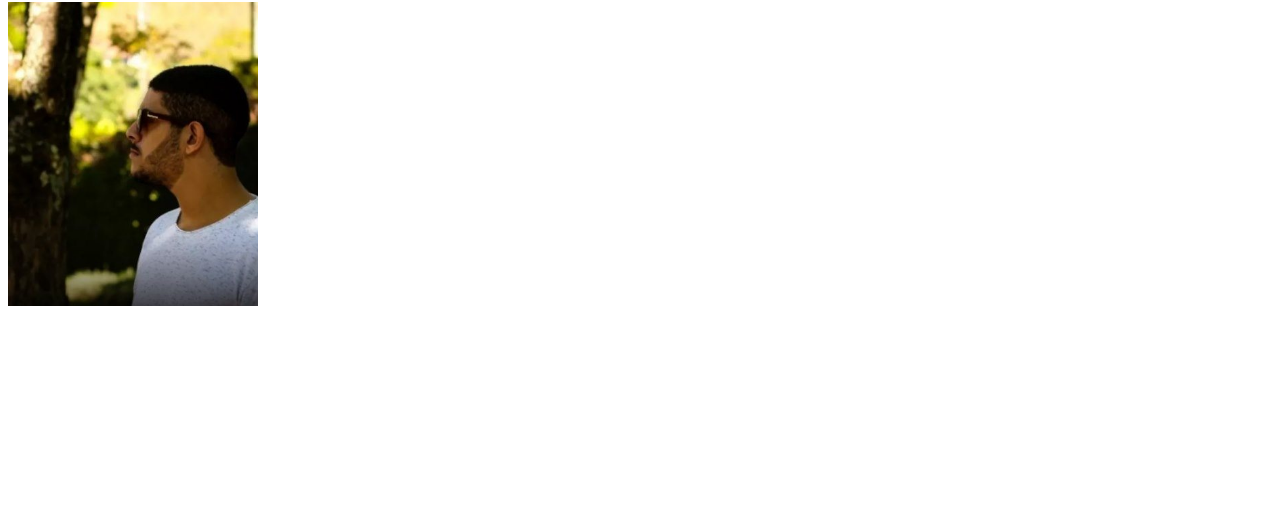
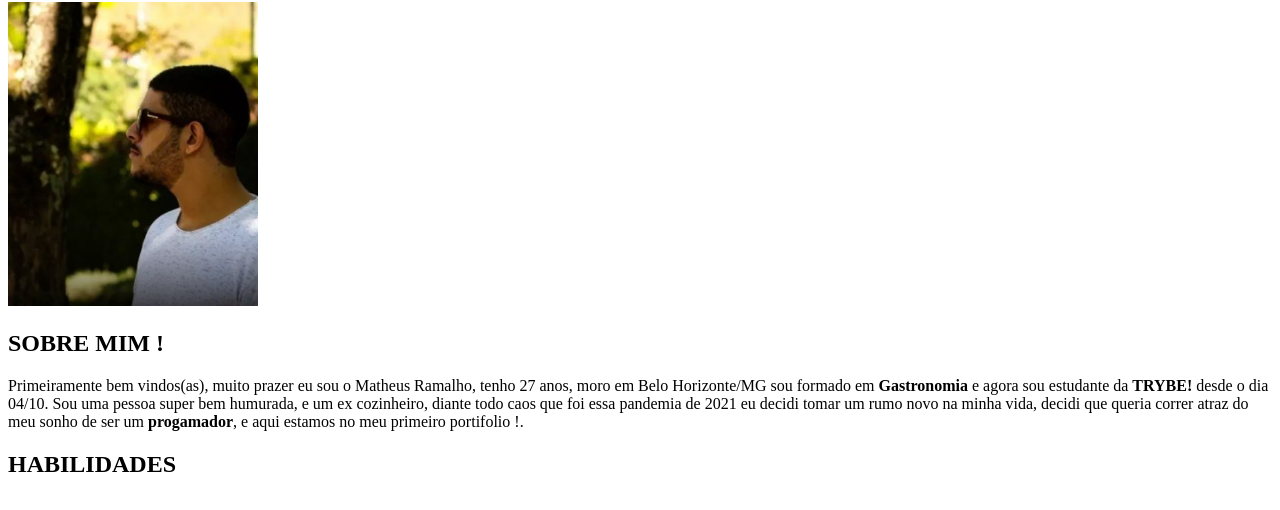
Before and after one commit to ramalhomatheus/portifolio, a plain HTML site: page index.html in a window 1280 px wide. Shown: the part 78-588 px from the top of the page. Drawn offline with Linux system fonts and the light colour scheme.

Commit message:
Sobre mim

```diff
--- a/index.html
+++ b/index.html
@@ -10,6 +10,14 @@
     <h1>Matheus Ramalho de Miranda</h1>
     <img src="imagensPortifolio/matheusr.jpg" width="250px" alt="Matheus Ramalho de perfil e oculos escuro.">
 
+    <h2>SOBRE MIM !</h2>
+    <p>Primeiramente bem vindos(as), muito prazer eu sou o Matheus Ramalho, tenho 27 anos, moro em Belo Horizonte/MG sou formado em <strong>Gastronomia</strong> e agora sou estudante da <strong>TRYBE!</strong> desde o dia 04/10.
+       Sou uma pessoa super bem humurada, e um ex cozinheiro, diante todo caos que foi essa pandemia de 2021 eu decidi tomar um rumo novo na minha vida,
+       decidi que queria correr atraz do meu sonho de ser um <strong>progamador</strong>, e aqui estamos no meu primeiro portifolio !.
+    </p>
+
+    <h2>HABILIDADES</h2>
+
 
 </body>
 </html>
```
